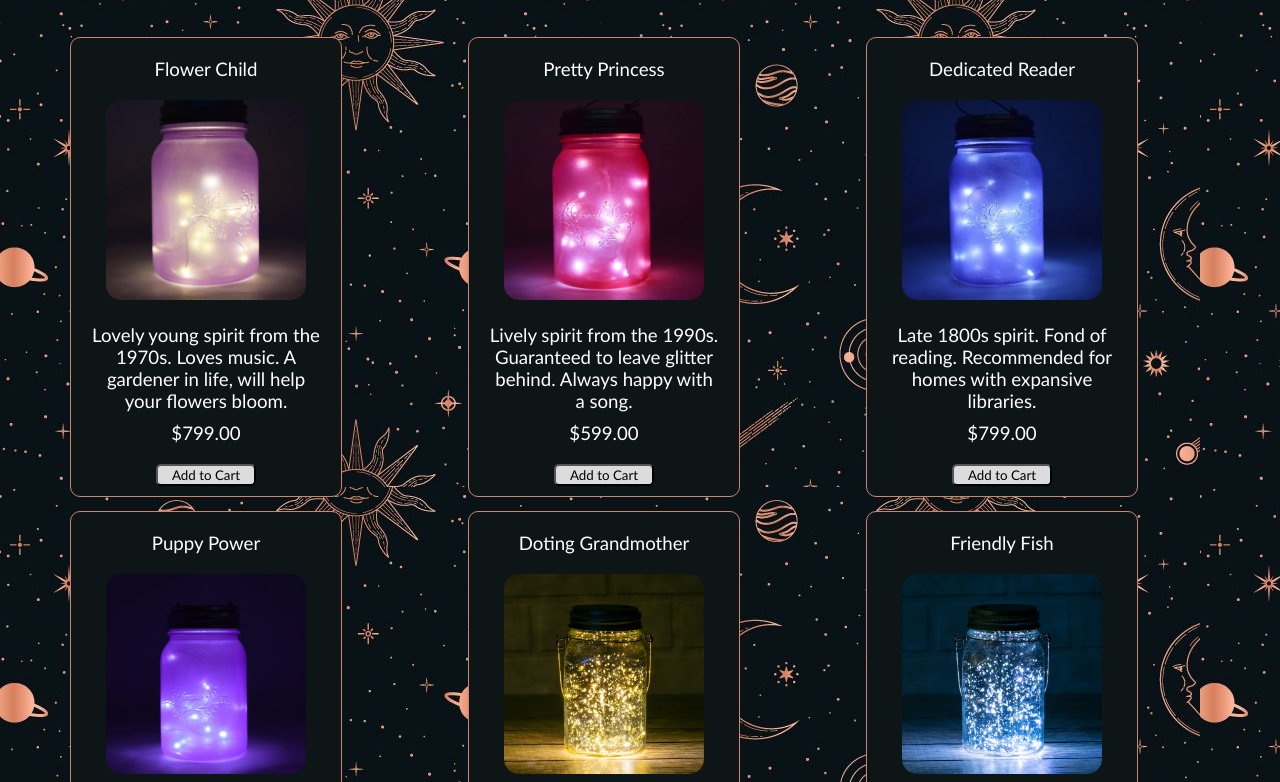
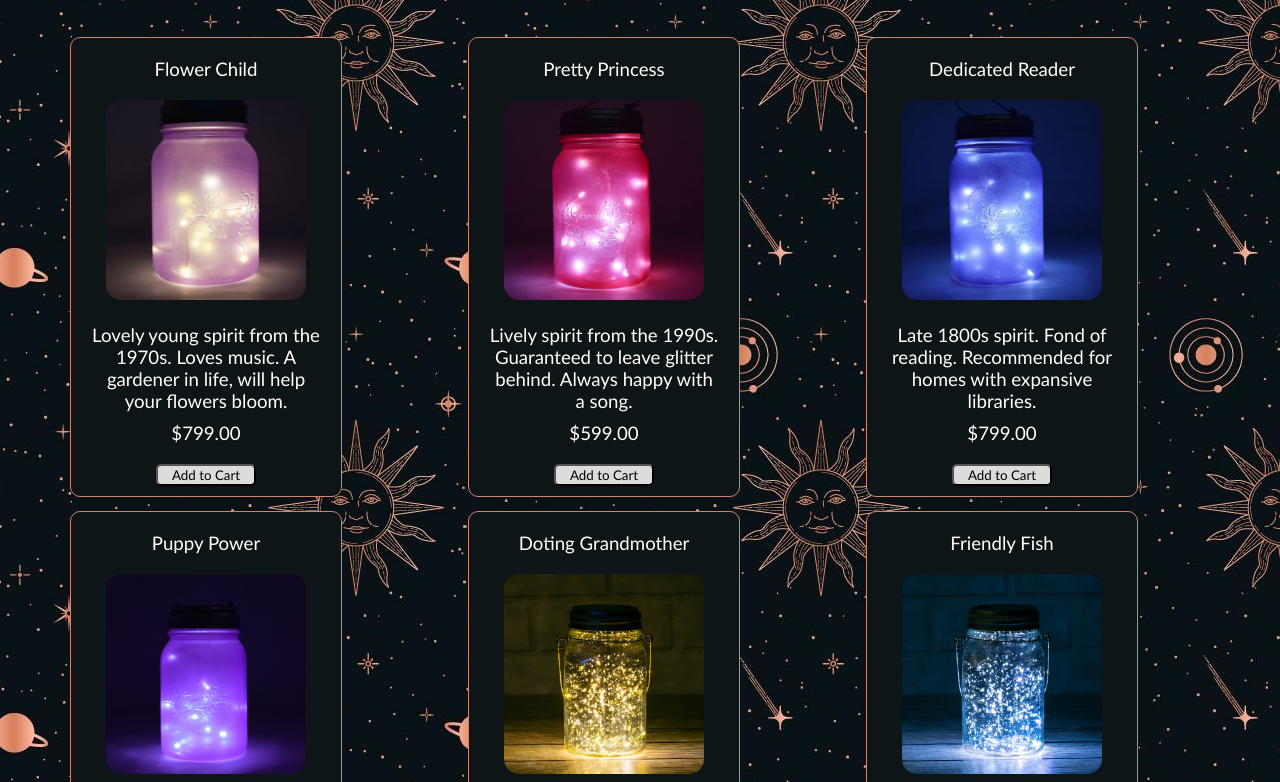
Before and after one commit to SjaanHydrick/lab-06-e-commerce-site, a plain HTML site: page products/index.html in a window 1280 px wide. Shown: the part 413-1195 px from the top of the page. Drawn offline with Linux system fonts and the light colour scheme.

Commit message:
fixing seamless background

```diff
--- a/products/products.css
+++ b/products/products.css
@@ -2,7 +2,7 @@
 @import url('https://fonts.googleapis.com/css2?family=Raleway&display=swap');
 
 body {
-    background-image: url(../repeatBackground.jpg);
+    background-image: url(../repeatBackgroundCrop.jpeg);
     background-repeat: repeat;
     background-color: #0d1516;
 }
```
Also changed, not shown: repeatBackgroundCrop.jpeg (added).
